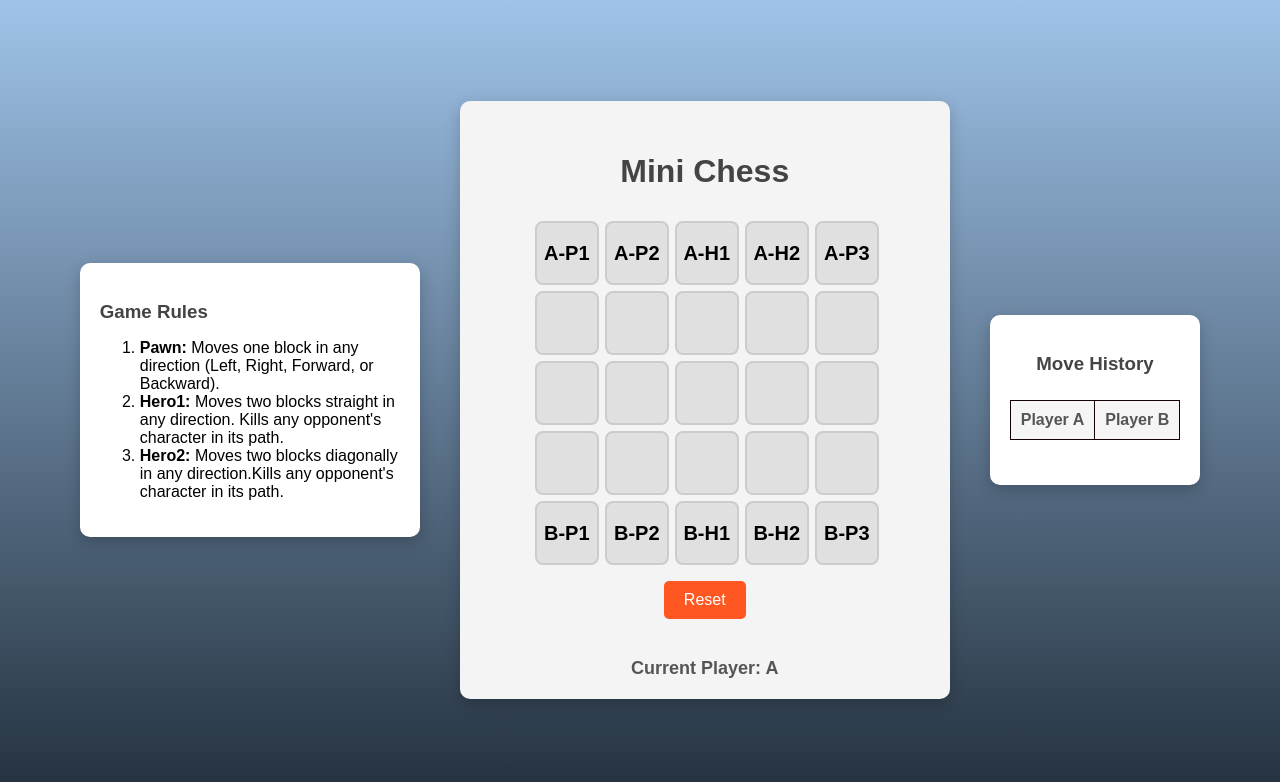
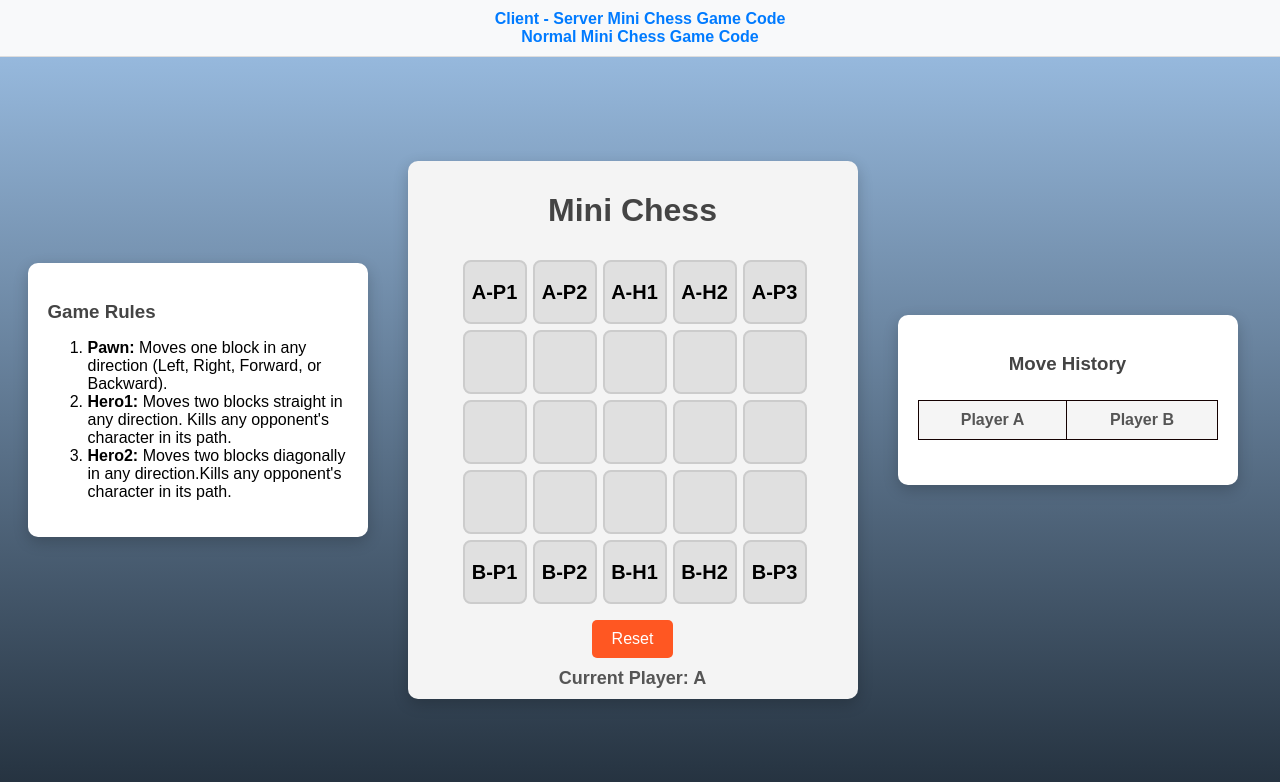
Before and after one commit to Pvamsi02/Mini-Chess-Turn-Based, a plain HTML site: page index.html in a window 1280 px wide. Drawn offline with Linux system fonts and the light colour scheme.

Commit message:
Changes in UI

```diff
--- a/index.html
+++ b/index.html
@@ -5,9 +5,21 @@
     <meta name="viewport" content="width=device-width, initial-scale=1.0" />
     <title>Mini Chess Pavana Vamsi</title>
     <link rel="stylesheet" href="style.css" />
-    <link rel="shortcut icon" href="strategy.png" type="image/x-icon">
+    <link rel="shortcut icon" href="strategy.png" type="image/x-icon" />
   </head>
   <body>
+    <header>
+      <p>
+        <a href="https://github.com/Pvamsi02/Mini-Chess" target="_blank"
+          >Client - Server Mini Chess Game Code</a
+        >
+      </p>
+      <p>
+        <a href="https://github.com/Pvamsi02/Mini-Chess-Turn-Based" target="_blank"
+          >Normal Mini Chess Game Code</a
+        >
+      </p>
+    </header>
     <div id="rules">
       <h3>Game Rules</h3>
       <ol>
@@ -32,7 +44,6 @@
       <div id="controls">
         <button id="resetButton" onclick="reset()">Reset</button>
       </div>
-      <h3 id="status1"></h3>
       <div id="status">Current Player : A</div>
     </div>
     <!-- </div> -->
--- a/style.css
+++ b/style.css
@@ -24,11 +24,12 @@ h3 {
     flex-direction: column;
     align-items: center;
     background-color: #f4f4f4;
-    padding: 20px;
+    padding: 0px;
     border-radius: 10px;
     box-shadow: 0 5px 15px rgba(0, 0, 0, 0.2);
     margin: 20px;
     max-width: 450px;
+    margin-top: 80px;
     /* margin: 0 auto; */
     width: 100%;
     /* margin-top: 80px; */
@@ -47,7 +48,7 @@ h3 {
     flex: 1;
     background-color: #fff;
     padding: 20px;
-    margin-left: 20px;
+    margin-left: 5px;
     margin-right: 20px;
     border-radius: 10px;
     box-shadow: 0 5px 15px rgba(0, 0, 0, 0.2);
@@ -64,7 +65,6 @@ h3 {
     border-radius: 10px;
     box-shadow: 0 5px 15px rgba(0, 0, 0, 0.2);
     margin: 20px;
-    max-width: 500px;
 }
 
 #moveHistoryTable {
@@ -98,12 +98,12 @@ h3 {
     line-height: 60px;
     font-size: 20px;
     font-weight: bold;
-    transition: background-color 0.3s, transform 0.3s;
+    transition: background-color 0.5s, transform 0.8s;
 }
 
 .cell:hover {
     background-color: #d4d4d4;
-    transform: scale(1.05);
+    transform: scale(1.15);
     cursor: pointer;
 }
 
@@ -121,16 +121,17 @@ h3 {
 
 #status {
     margin-top: 10px;
+    margin-bottom: 10px;
     font-size: 18px;
     font-weight: bold;
     color: #555;
 }
 
 table {
-    width: 100%;
     border-collapse: collapse;
     margin-top: 15px;
     margin-bottom: 25px;
+    width: 300px;
 }
 
 th,
@@ -163,3 +164,33 @@ td {
 #status.player-B {
     color: #2196f3;
 }
+
+header {
+    background-color: #f8f9fa;
+    color: #333;
+    padding: 10px;
+    text-align: center;
+    border-bottom: 1px solid #ddd;
+    position: fixed;
+    top: 0;
+    margin-bottom: 5px;
+    width: 100%;
+    z-index: 1000;
+}
+
+header p {
+    margin: 0;
+    font-size: 16px;
+}
+
+header a {
+    color: #007bff;
+    text-decoration: none;
+    font-weight: bold;
+    transition: color 0.3s;
+}
+
+header a:hover {
+    color: #0056b3;
+    text-decoration: underline;
+}
```
